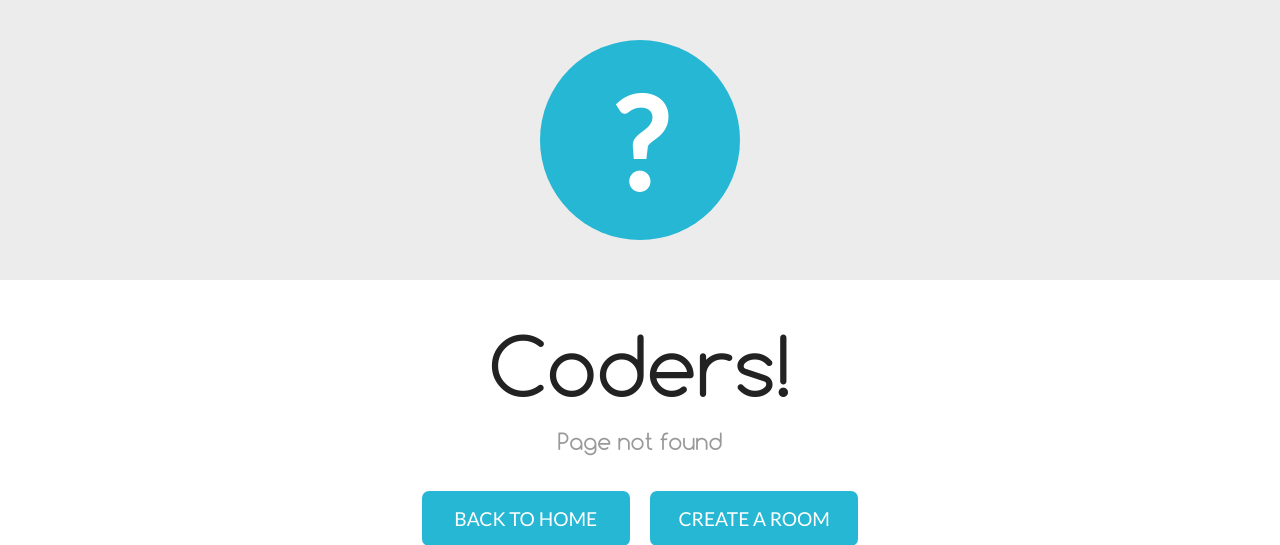
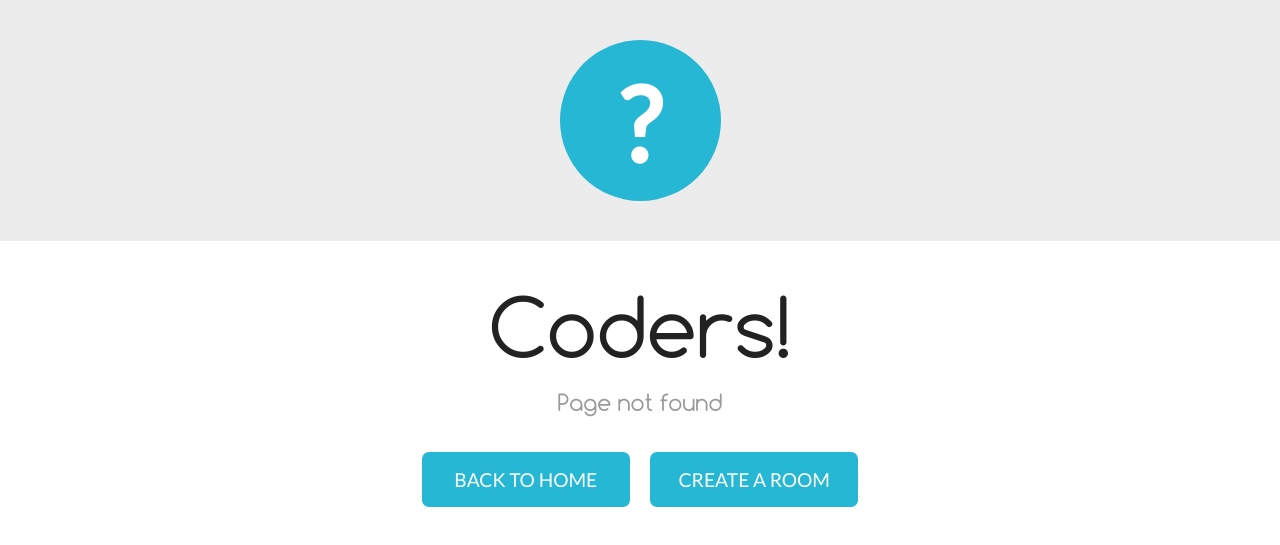
Before and after one commit to lusac/coders-web, a Flask app: template coders/room/templates/404.html in a window 1280 px wide. Shown: the top 545 px of the page. Run offline with Flask 2, Linux system fonts and the light colour scheme; the template is opened without the code that fills it, so the values that code supplies are empty.

Commit message:
Reduces 404 symbol.

```diff
--- a/coders/static/css/room/404.css
+++ b/coders/static/css/room/404.css
@@ -1,13 +1,13 @@
 .not-found-symbol {
-    width: 200px;
-    height: 200px;
+    width: 161px;
+    height: 161px;
     background-color: #25B7D3;
     border-radius: 100%;
     margin: 0 auto;
 }
 
 .not-found-interrogation {
-    font-size: 8rem;
+    font-size: 6.5rem;
     font-family: 'Lato';
     color: #fff;
     font-weight: bolder;
```
